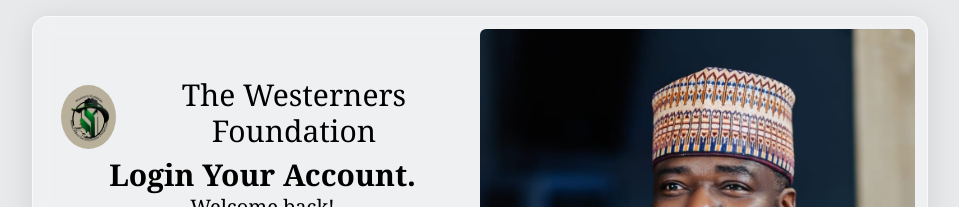
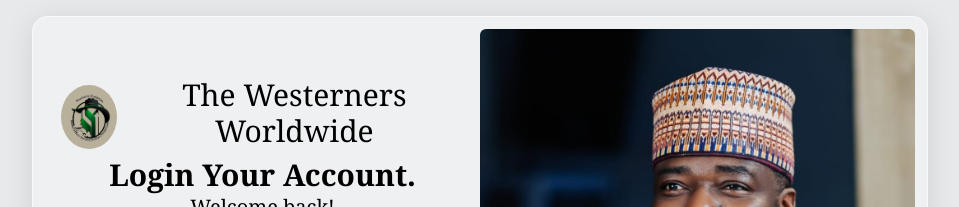
Before and after one commit to sirisenju/WIG_foundation, a React (Vite) app in the folder WIG_charity/: page /login in a window 1280 px wide. Shown: the top 207 px of the page, without its empty margins (160-1119 px from the left). Built offline with nearby package versions, Linux system fonts and the light colour scheme.

Commit message:
modified

```diff
--- a/WIG_charity/src/authpages/Login/index.jsx
+++ b/WIG_charity/src/authpages/Login/index.jsx
@@ -78,7 +78,7 @@ function Login() {
                 </div>
               </Link>
               <h1 className="text-3xl pl-2 pb-2 text-center">
-                The Westerners Foundation
+                The Westerners Worldwide
               </h1>
             </div>
           </div>
@@ -104,7 +104,7 @@ function Login() {
                       </div>
                     </Link>
                     <h1 className="text-3xl pl-2 pb-2">
-                      The Westerners Foundation
+                      The Westerners Worldwide
                     </h1>
                   </div>
                 </div>
--- a/WIG_charity/src/authpages/Signup/index.jsx
+++ b/WIG_charity/src/authpages/Signup/index.jsx
@@ -109,7 +109,7 @@ function Signup() {
                       />
                   </div>
                   </Link>
-                  <h1 className="text-3xl pl-2 pb-2">The Westerners Foundation</h1>
+                  <h1 className="text-3xl pl-2 pb-2">The Westerners Worldwide</h1>
                 </div>
                 <h1 className="text-3xl font-semibold">Create Your Account.</h1>
                 <p className=" text-xl font-medium">Signup today.</p>
--- a/WIG_charity/src/views/Dashboard/Board.jsx
+++ b/WIG_charity/src/views/Dashboard/Board.jsx
@@ -35,7 +35,7 @@ function Board({ onProjectClick }) {
       {/* john doe div */}
       <div className="w-full bg-white flex flex-wrap justify-between items-center p-3 shadow-lg rounded-md">
         <div className="hover:text-green-700 flex-grow basis-[200px]">
-          <h2 className="text-3xl pt-2 pb-1">Hello, John Doe! {userProfile.first_name} {userProfile.last_name}</h2>
+          <h2 className="text-3xl pt-2 pb-1">Hello, {userProfile.first_name} {userProfile.last_name}!</h2>
           <p className="text-xl">Lets get creative, start writing.</p>
         </div>
 
@@ -59,7 +59,7 @@ function Board({ onProjectClick }) {
         <div className="hover:bg-[#EDF7F5] flex-grow basis-[200px] p-4 shadow-lg rounded-md">
           <div className="text-center p-2">
             <h2 className="text-2xl">Role:</h2>
-            <h3 className="font-semibold text-3xl">Community Manager</h3>
+            <h3 className="font-semibold text-3xl">{userProfile.role}</h3>
           </div>
         </div>
       </div>
```
